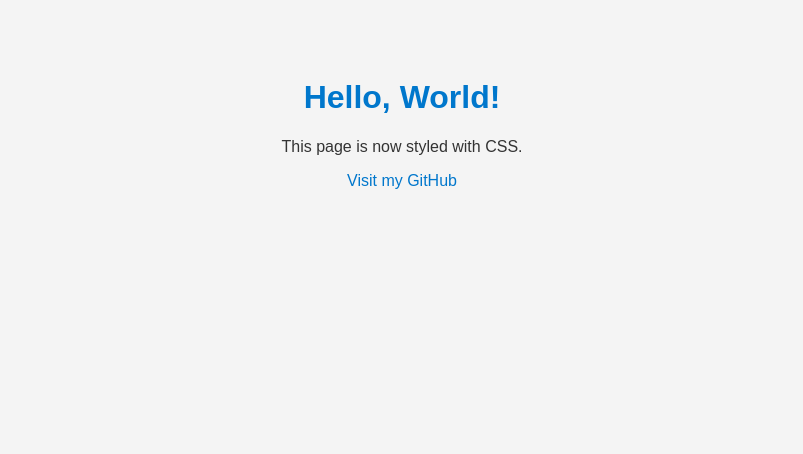
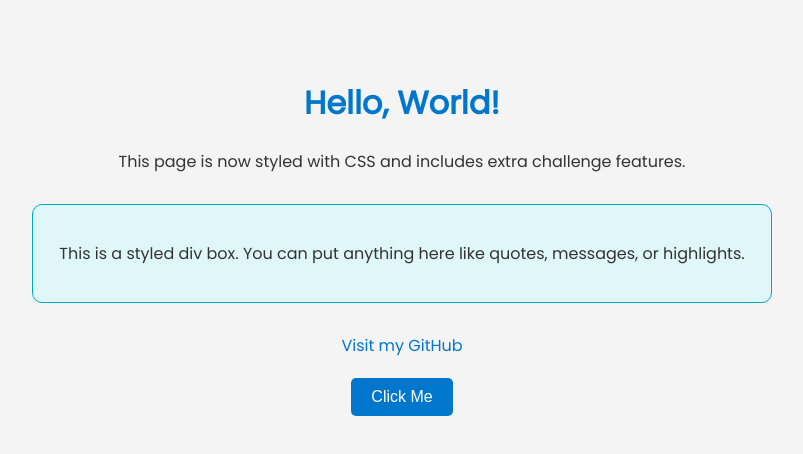
Before and after one commit to Chris2-0/My-first-website, a plain HTML site: page index.html in a window 1280 px wide. Shown: the whole page, without its empty margins (238-1041 px from the left). Drawn offline with Linux system fonts and the light colour scheme.

Commit message:
Added more basic CSS styling

```diff
--- a/index.html
+++ b/index.html
@@ -3,30 +3,68 @@
 <head>
   <meta charset="UTF-8" />
   <meta name="viewport" content="width=device-width, initial-scale=1.0"/>
-  <title>Styled Page</title>
+  <title>Styled Page with CSS Challenge</title>
+
+  <!-- Google Font -->
+  <link href="https://fonts.googleapis.com/css2?family=Poppins&display=swap" rel="stylesheet">
+
   <style>
     body {
-      font-family: Arial, sans-serif;
+      font-family: 'Poppins', sans-serif;
       background-color: #f4f4f4;
       color: #333;
       text-align: center;
       padding: 50px;
     }
+
     h1 {
       color: #0077cc;
     }
+
     a {
       text-decoration: none;
       color: #0077cc;
     }
+
     a:hover {
       color: #ff6600;
+    }
+
+    .highlight-box {
+      background-color: #e0f7fa;
+      border: 1px solid #00acc1;
+      padding: 20px;
+      margin: 30px auto;
+      width: 60%;
+      border-radius: 10px;
+    }
+
+    button {
+      background-color: #0077cc;
+      color: white;
+      border: none;
+      padding: 10px 20px;
+      border-radius: 5px;
+      font-size: 16px;
+      cursor: pointer;
+      margin-top: 20px;
+    }
+
+    button:hover {
+      background-color: #005fa3;
     }
   </style>
 </head>
 <body>
   <h1>Hello, World!</h1>
-  <p>This page is now styled with CSS.</p>
+  <p>This page is now styled with CSS and includes extra challenge features.</p>
+
+  <div class="highlight-box">
+    <p>This is a styled div box. You can put anything here like quotes, messages, or highlights.</p>
+  </div>
+
   <a href="https://github.com/Chris2-0">Visit my GitHub</a>
+  <br />
+  <button>Click Me</button>
 </body>
 </html>
```
